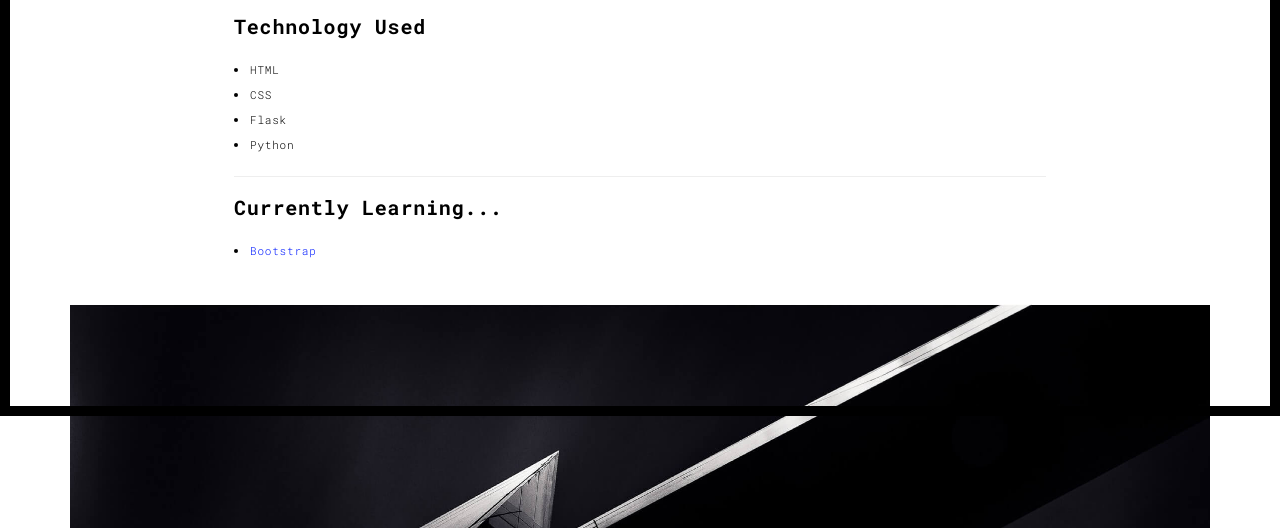
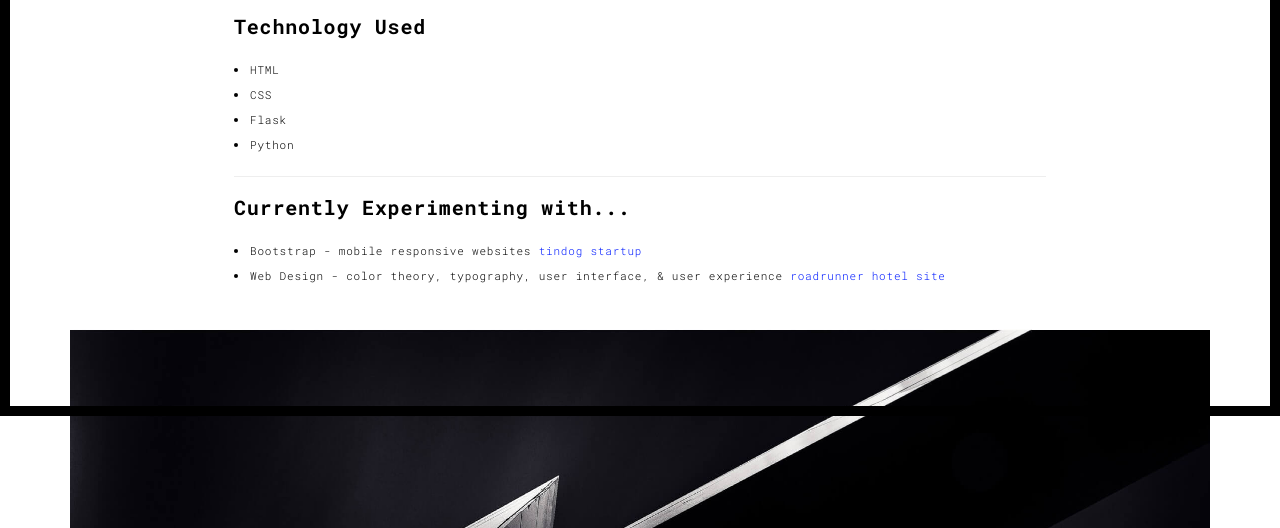
Before and after one commit to franzwah/portfolio, a Flask app: template templates/003.html in a window 1280 px wide; the page is wider, and only the part inside the window is pictured. Shown: the part 384-912 px from the top of that part. Run offline with Flask 2, Linux system fonts and the light colour scheme; the template is opened without the code that fills it, so the values that code supplies are empty.

Commit message:
updated to web dev section

```diff
--- a/templates/003.html
+++ b/templates/003.html
@@ -75,8 +75,9 @@
           <li>Flask</li>
           <li>Python</li>
           <hr>
-          <h3>Currently Learning...</h3>
-          <li><a href="./tindog.html" title="">Bootstrap</a></li>
+          <h3>Currently Experimenting with...</h3>
+          <li>Bootstrap - mobile responsive websites <a href="./tindog.html" title="">tindog startup</a></li>
+          <li>Web Design - color theory, typography, user interface, & user experience <a href="https://www.canva.com/design/DAEET3QvLgA/MvnXP3fsYiFM9KAJekj8Ow/view?website#4:a-hotel" title="">roadrunner hotel site</a></li>
         </div>
       </div>
 
--- a/templates/tindog.html
+++ b/templates/tindog.html
@@ -215,7 +215,7 @@
 
   <footer class="white-section" id="footer">
     <div class="container-fluid">
-      <i class="social-icon fab fa-instagram"></i>
+      <a href="https://www.instagram.com/luna.the.parson/" title=""><i class="social-icon fab fa-instagram"></i></a>
       <i class="social-icon fab fa-facebook"></i>
       <i class="social-icon fab fa-twitter-square"></i>
       <i class="social-icon far fa-envelope"></i>
```
